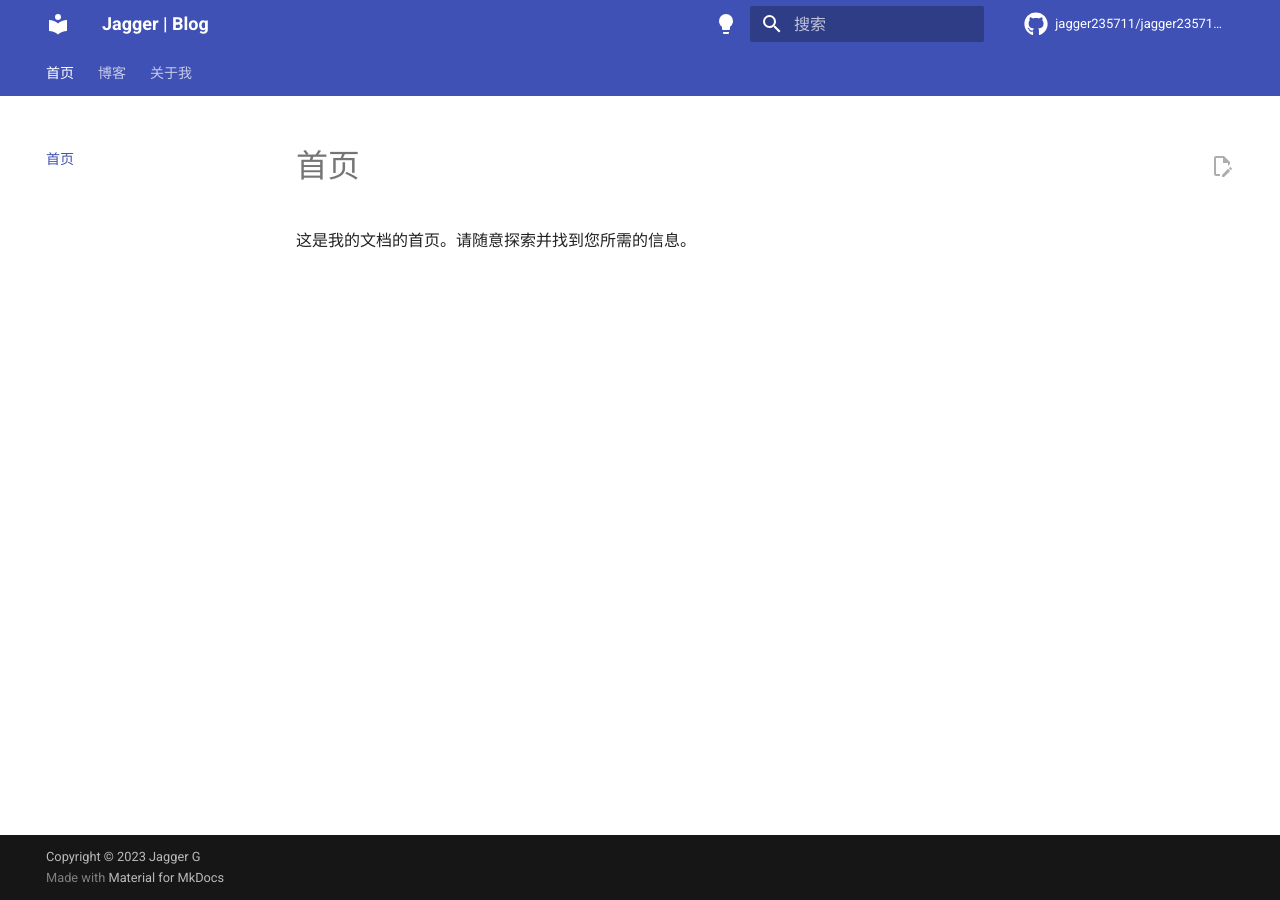
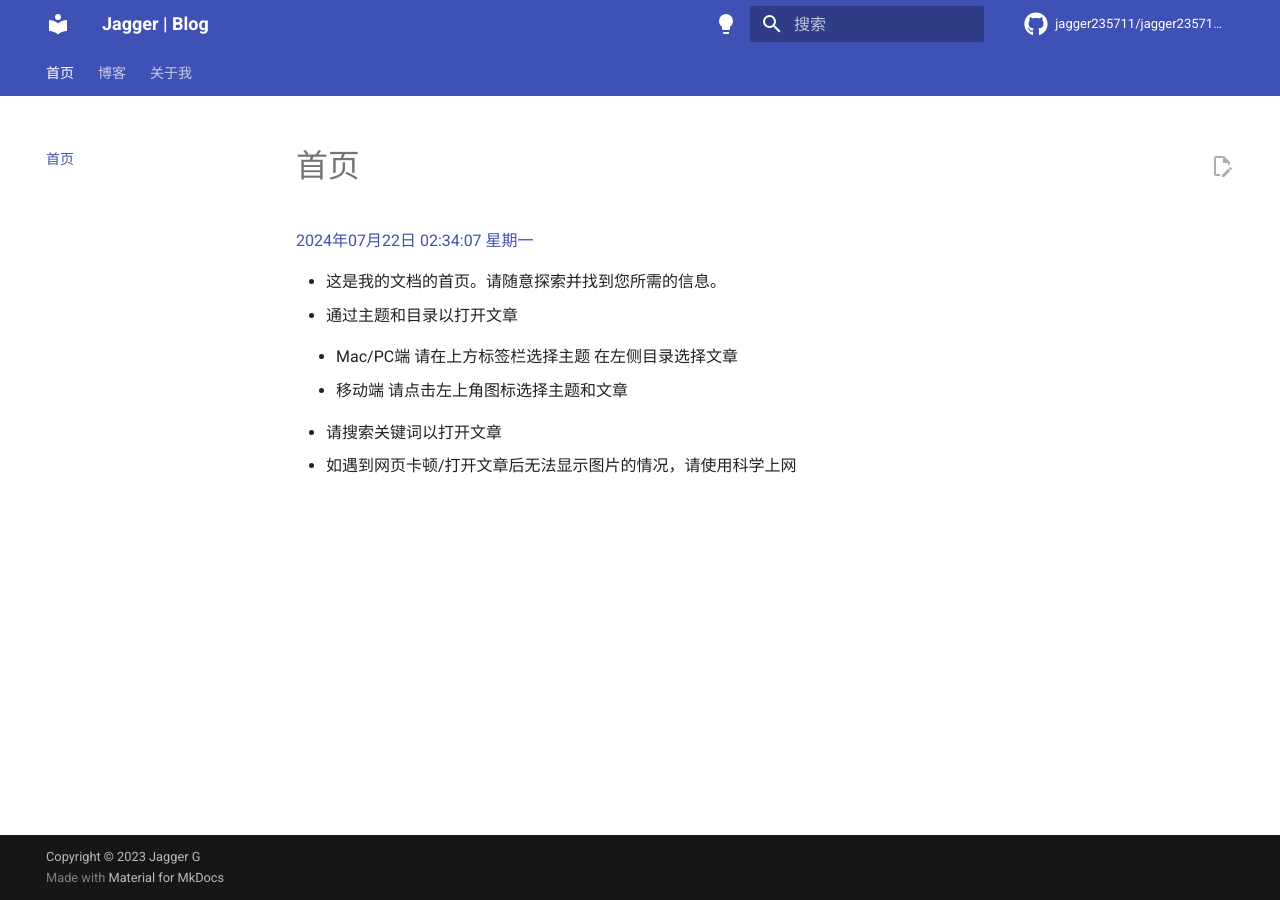
Before and after one commit to jagger235711/jagger235711.github.io, an MkDocs documentation site: the page built from docs/index.md, in a window 1280 px wide. Built offline with MkDocs 1.6.1 and Material for MkDocs 9.7.7, drawn with Linux system fonts in a browser that asks for light colours; comment, search, counter and statistics services are not loaded.

Commit message:
更新首页

```diff
--- a/docs/index.md
+++ b/docs/index.md
@@ -1,3 +1,51 @@
 # 首页
 
-这是我的文档的首页。请随意探索并找到您所需的信息。
+
+
+<div id="rcorners2" >
+
+<div id="rcorners1" class="date-display">
+    <p class="p1"></p>
+</div>
+
+<style>
+    .date-display {
+        color: #4351AF;
+    }
+</style>
+<script defer>
+    function format(newDate) {
+        const day = newDate.getDay();
+        const y = newDate.getFullYear();
+        const m = newDate.getMonth() + 1 < 10 ? `0${newDate.getMonth() + 1}` : newDate.getMonth() + 1;
+        const d = newDate.getDate() < 10 ? `0${newDate.getDate()}` : newDate.getDate();
+        const h = newDate.getHours() < 10 ? `0${newDate.getHours()}` : newDate.getHours();
+        const min = newDate.getMinutes() < 10 ? `0${newDate.getMinutes()}` : newDate.getMinutes();
+        const s = newDate.getSeconds() < 10 ? `0${newDate.getSeconds()}` : newDate.getSeconds();
+        const dict = {1: "一", 2: "二", 3: "三", 4: "四", 5: "五", 6: "六", 0: "天"};
+
+        return `${y}年${m}月${d}日 ${h}:${min}:${s} 星期${dict[day]}`;
+    }
+
+    const timerId = setInterval(() => {
+        const newDate = new Date();
+        const p1 = document.querySelector(".p1");
+        if (p1) {
+            p1.textContent = format(newDate);
+        }
+    }, 1000);
+</script>
+
+  <ul>
+    <li>这是我的文档的首页。请随意探索并找到您所需的信息。</li>
+    <li>通过主题和目录以打开文章</li>
+    <ul>
+      <li>Mac/PC端 请在上方标签栏选择主题 在左侧目录选择文章</li>
+      <li>移动端 请点击左上角图标选择主题和文章</li>
+    </ul>
+    <li>请搜索关键词以打开文章</li>
+    <li>
+      如遇到网页卡顿/打开文章后无法显示图片的情况，请使用科学上网
+    </li>
+  </ul>
+</div>
```
Also changed, not shown: docs/blog/posts/SpingCloud学习.md (+1 -0 lines).
